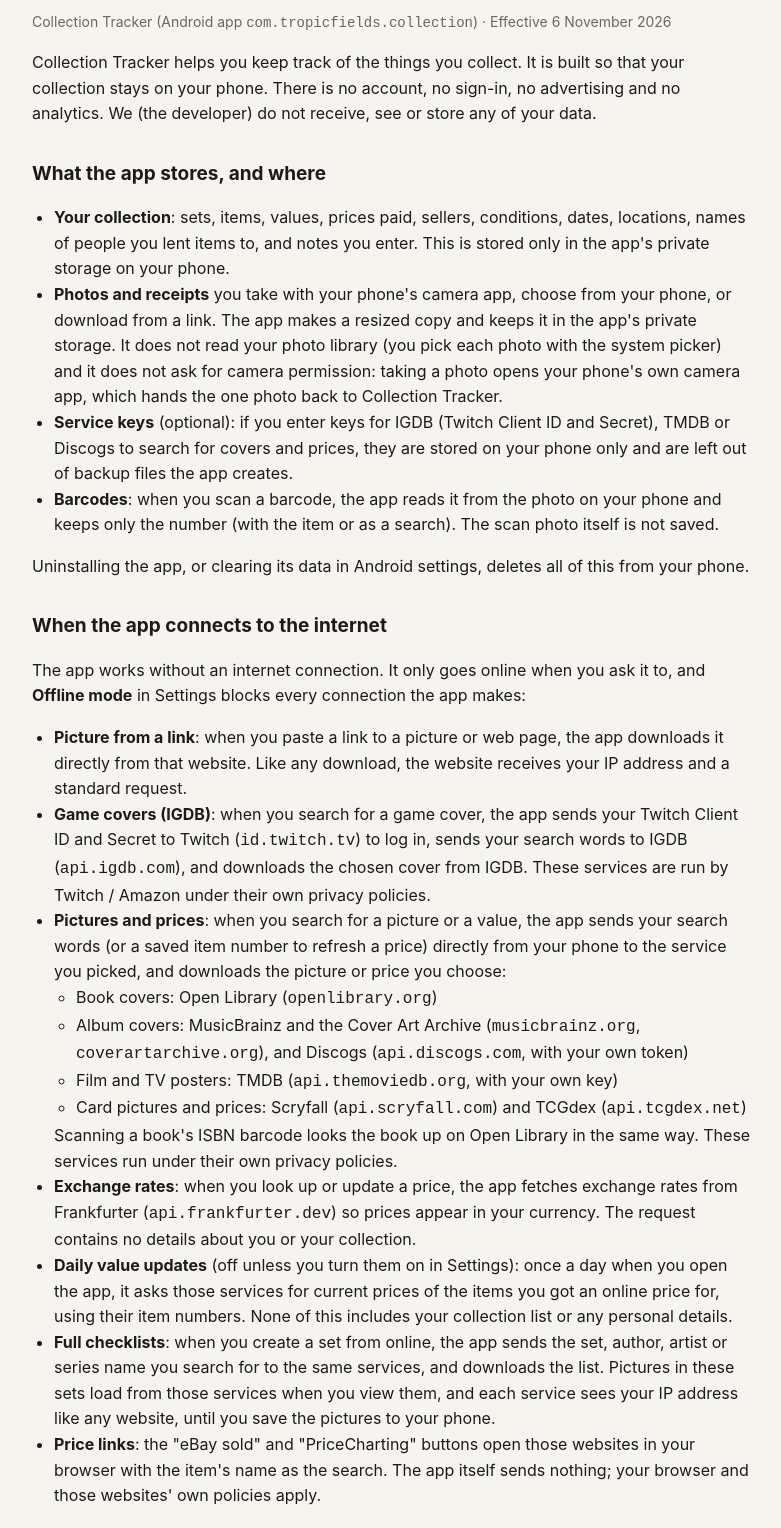
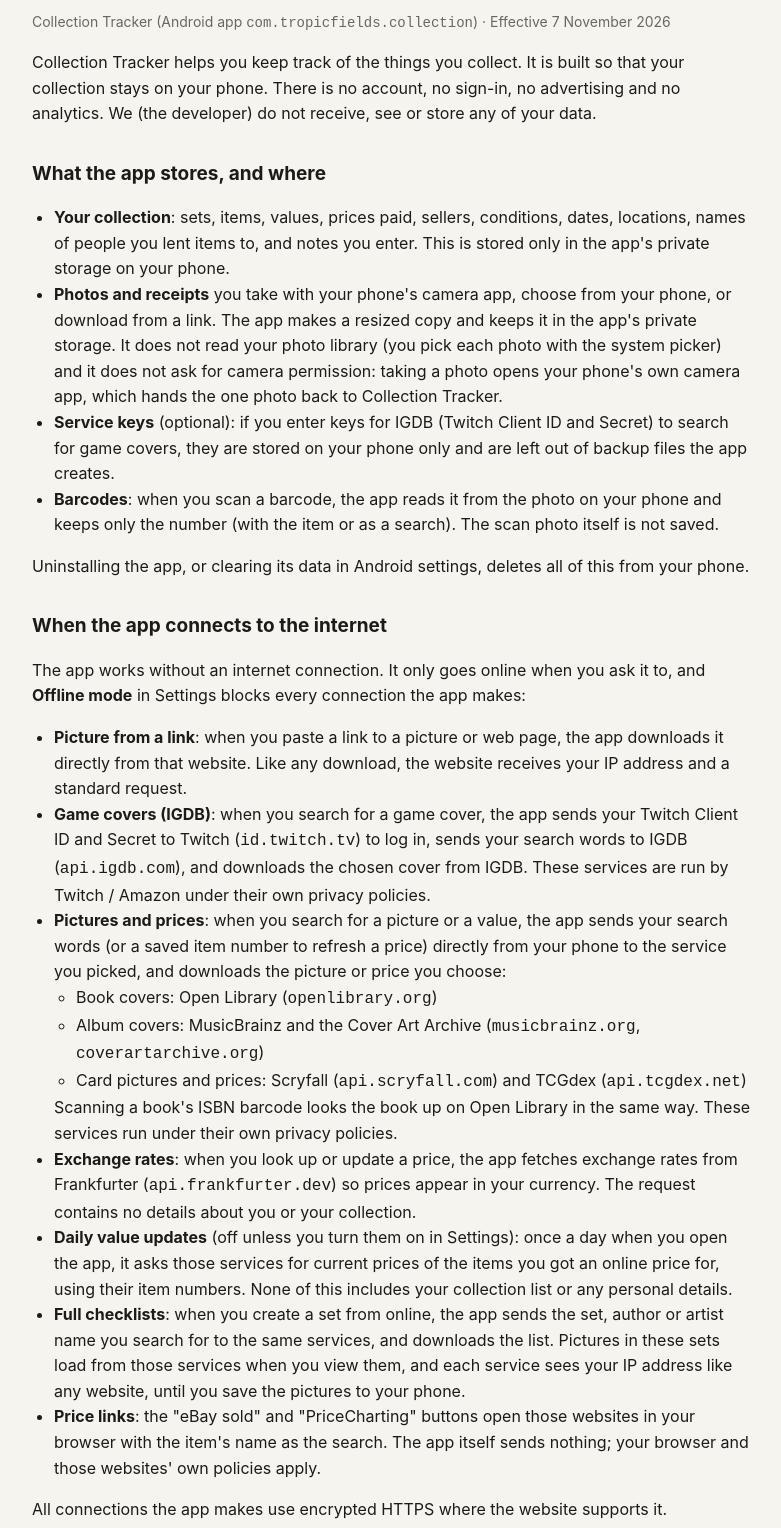
Before and after one commit to Tropic-1/collection-privacy, a plain HTML site: page index.html in a window 1280 px wide. Shown: the part 69-1597 px from the top of the page, without its empty margins (248-1029 px from the left). Drawn offline with Linux system fonts and the light colour scheme.

Commit message:
Update policy: remove TMDB and Discogs, add Wizards notice

```diff
--- a/index.html
+++ b/index.html
@@ -21,7 +21,7 @@
 <body>
 <main>
 <h1>Privacy policy</h1>
-<p class="muted">Collection Tracker (Android app <code>com.tropicfields.collection</code>) · Effective 6 November 2026</p>
+<p class="muted">Collection Tracker (Android app <code>com.tropicfields.collection</code>) · Effective 7 November 2026</p>
 
 <p>Collection Tracker helps you keep track of the things you collect. It is built so that your collection stays on your phone. There is no account, no sign-in, no advertising and no analytics. We (the developer) do not receive, see or store any of your data.</p>
 
@@ -29,7 +29,7 @@
 <ul>
   <li><b>Your collection</b>: sets, items, values, prices paid, sellers, conditions, dates, locations, names of people you lent items to, and notes you enter. This is stored only in the app's private storage on your phone.</li>
   <li><b>Photos and receipts</b> you take with your phone's camera app, choose from your phone, or download from a link. The app makes a resized copy and keeps it in the app's private storage. It does not read your photo library (you pick each photo with the system picker) and it does not ask for camera permission: taking a photo opens your phone's own camera app, which hands the one photo back to Collection Tracker.</li>
-  <li><b>Service keys</b> (optional): if you enter keys for IGDB (Twitch Client ID and Secret), TMDB or Discogs to search for covers and prices, they are stored on your phone only and are left out of backup files the app creates.</li>
+  <li><b>Service keys</b> (optional): if you enter keys for IGDB (Twitch Client ID and Secret) to search for game covers, they are stored on your phone only and are left out of backup files the app creates.</li>
   <li><b>Barcodes</b>: when you scan a barcode, the app reads it from the photo on your phone and keeps only the number (with the item or as a search). The scan photo itself is not saved.</li>
 </ul>
 <p>Uninstalling the app, or clearing its data in Android settings, deletes all of this from your phone.</p>
@@ -42,14 +42,13 @@
   <li><b>Pictures and prices</b>: when you search for a picture or a value, the app sends your search words (or a saved item number to refresh a price) directly from your phone to the service you picked, and downloads the picture or price you choose:
     <ul>
       <li>Book covers: Open Library (<code>openlibrary.org</code>)</li>
-      <li>Album covers: MusicBrainz and the Cover Art Archive (<code>musicbrainz.org</code>, <code>coverartarchive.org</code>), and Discogs (<code>api.discogs.com</code>, with your own token)</li>
-      <li>Film and TV posters: TMDB (<code>api.themoviedb.org</code>, with your own key)</li>
+      <li>Album covers: MusicBrainz and the Cover Art Archive (<code>musicbrainz.org</code>, <code>coverartarchive.org</code>)</li>
       <li>Card pictures and prices: Scryfall (<code>api.scryfall.com</code>) and TCGdex (<code>api.tcgdex.net</code>)</li>
     </ul>
     Scanning a book's ISBN barcode looks the book up on Open Library in the same way. These services run under their own privacy policies.</li>
   <li><b>Exchange rates</b>: when you look up or update a price, the app fetches exchange rates from Frankfurter (<code>api.frankfurter.dev</code>) so prices appear in your currency. The request contains no details about you or your collection.</li>
   <li><b>Daily value updates</b> (off unless you turn them on in Settings): once a day when you open the app, it asks those services for current prices of the items you got an online price for, using their item numbers. None of this includes your collection list or any personal details.</li>
-  <li><b>Full checklists</b>: when you create a set from online, the app sends the set, author, artist or series name you search for to the same services, and downloads the list. Pictures in these sets load from those services when you view them, and each service sees your IP address like any website, until you save the pictures to your phone.</li>
+  <li><b>Full checklists</b>: when you create a set from online, the app sends the set, author or artist name you search for to the same services, and downloads the list. Pictures in these sets load from those services when you view them, and each service sees your IP address like any website, until you save the pictures to your phone.</li>
   <li><b>Price links</b>: the "eBay sold" and "PriceCharting" buttons open those websites in your browser with the item's name as the search. The app itself sends nothing; your browser and those websites' own policies apply.</li>
 </ul>
 <p>All connections the app makes use encrypted HTTPS where the website supports it.</p>
@@ -83,7 +82,8 @@
 <h2>Contact</h2>
 <p>Questions about this policy: <a href="mailto:meridian.house.studios@gmail.com">meridian.house.studios@gmail.com</a></p>
 <hr>
-<p class="muted">Collection Tracker is an independent app. It is not affiliated with eBay, PriceCharting, Twitch, IGDB, Open Library, MusicBrainz, Discogs, TMDB, Scryfall or TCGdex. This product uses the TMDB API but is not endorsed or certified by TMDB.</p>
+<p class="muted">Collection Tracker is an independent app. It is not affiliated with eBay, PriceCharting, Twitch, IGDB, Open Library, MusicBrainz, Scryfall or TCGdex.</p>
+<p class="muted">Collection Tracker is unofficial Fan Content permitted under the Fan Content Policy. Not approved/endorsed by Wizards. Portions of the materials used are property of Wizards of the Coast. ©Wizards of the Coast LLC.</p>
 </main>
 </body>
 </html>
```
